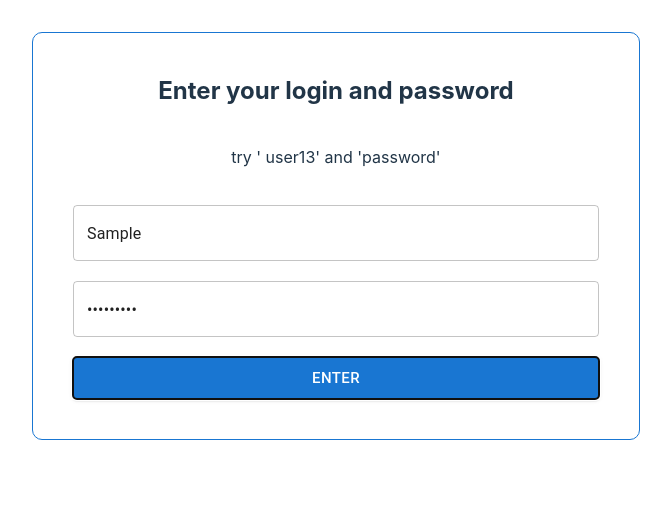
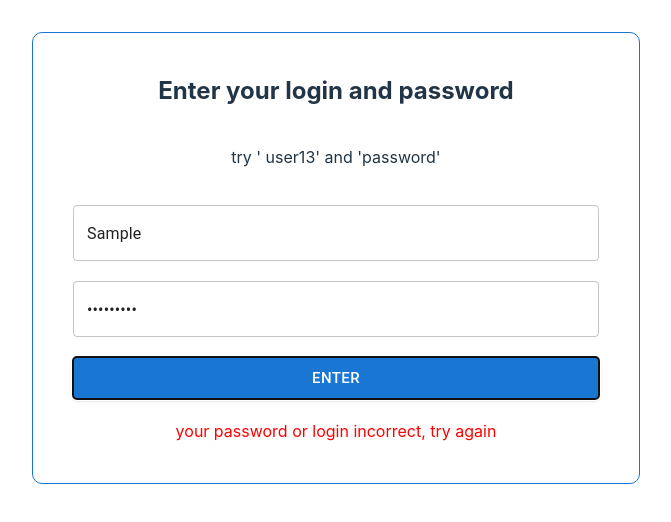
Before and after one commit to mighty-mite/pryaniki-auth, a React (Vite) app: page / in a window 1280 px wide. Both pictures are taken after typing "Sample", "Sample123" into the empty fields and a click on the button "ENTER". Shown: the top 522 px of the page, without its empty margins (304-975 px from the left). Built offline with nearby package versions, Linux system fonts and the light colour scheme; no server answers.

Commit message:
feat: add error message in login form

```diff
--- a/src/pages/login/LoginPage.tsx
+++ b/src/pages/login/LoginPage.tsx
@@ -1,16 +1,16 @@
 import { Button, TextField } from "@mui/material";
-import "./LoginPage.css";
 import AuthContext from "../../context";
 import { useContext, useEffect, useState } from "react";
 import { useNavigate } from "react-router-dom";
 import useAuthorize from "../../hooks/useAuthorize";
+import "./LoginPage.css";
 
 export default function LoginPage() {
   const { setToken, token } = useContext(AuthContext);
   const [username, setLogin] = useState("");
   const [password, setPassword] = useState("");
   const navigate = useNavigate();
-  const { authorize } = useAuthorize();
+  const { authorize, authError } = useAuthorize();
 
   const onSubmit = (e: React.FormEvent<HTMLFormElement>) => {
     e.preventDefault();
@@ -43,6 +43,11 @@ export default function LoginPage() {
         <Button type="submit" size="large" variant="contained">
           Enter
         </Button>
+        {authError ? (
+          <span style={{ color: "red" }}>
+            your password or login incorrect, try again
+          </span>
+        ) : null}
       </form>
     </section>
   );
```
